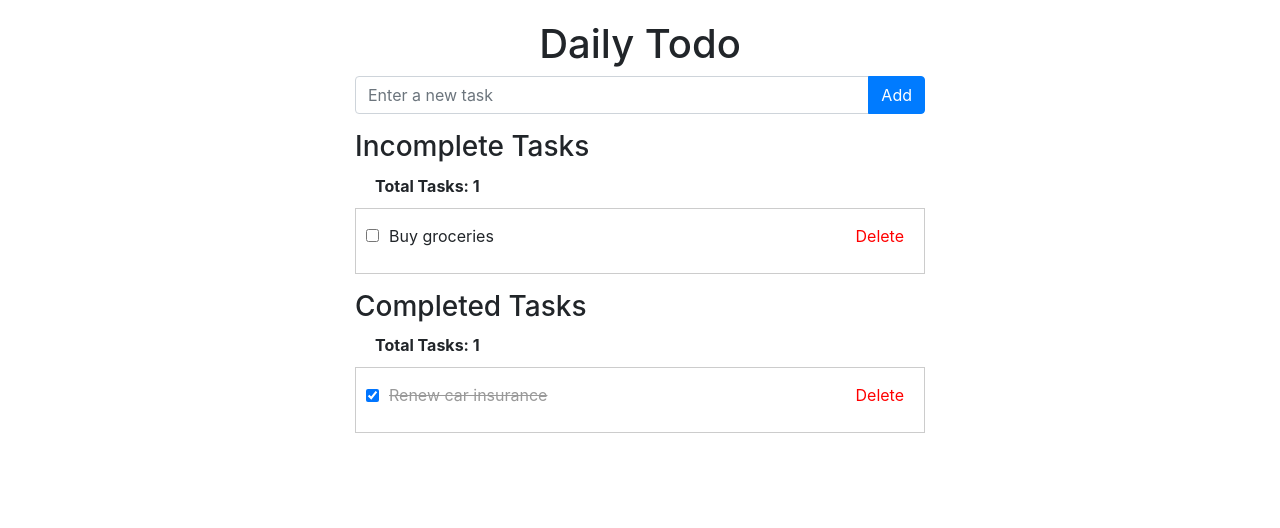
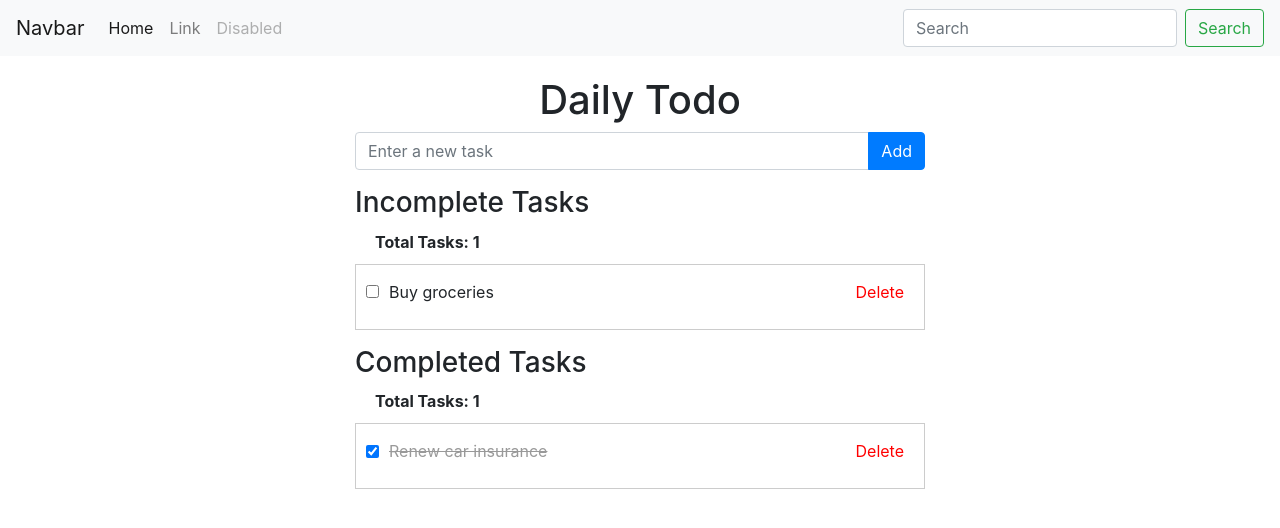
Before and after one commit to firozanam/daily-todo, a plain HTML site: page index.html in a window 1280 px wide. Drawn offline with nearby package versions, Linux system fonts and the light colour scheme.

Commit message:
Update index.html
Nav Bar Added

```diff
--- a/index.html
+++ b/index.html
@@ -66,6 +66,30 @@
   </style>
 </head>
 <body>
+  <nav class="navbar navbar-expand-lg navbar-light bg-light">
+  <a class="navbar-brand" href="#">Navbar</a>
+  <button class="navbar-toggler" type="button" data-toggle="collapse" data-target="#navbarTogglerDemo02" aria-controls="navbarTogglerDemo02" aria-expanded="false" aria-label="Toggle navigation">
+    <span class="navbar-toggler-icon"></span>
+  </button>
+
+  <div class="collapse navbar-collapse" id="navbarTogglerDemo02">
+    <ul class="navbar-nav mr-auto mt-2 mt-lg-0">
+      <li class="nav-item active">
+        <a class="nav-link" href="#">Home <span class="sr-only">(current)</span></a>
+      </li>
+      <li class="nav-item">
+        <a class="nav-link" href="#">Link</a>
+      </li>
+      <li class="nav-item">
+        <a class="nav-link disabled" href="#">Disabled</a>
+      </li>
+    </ul>
+    <form class="form-inline my-2 my-lg-0">
+      <input class="form-control mr-sm-2" type="search" placeholder="Search">
+      <button class="btn btn-outline-success my-2 my-sm-0" type="submit">Search</button>
+    </form>
+  </div>
+</nav>
   <div class="container">
     <h1 class="text-center">Daily Todo</h1>
     <div class="input-group mb-3">
```
